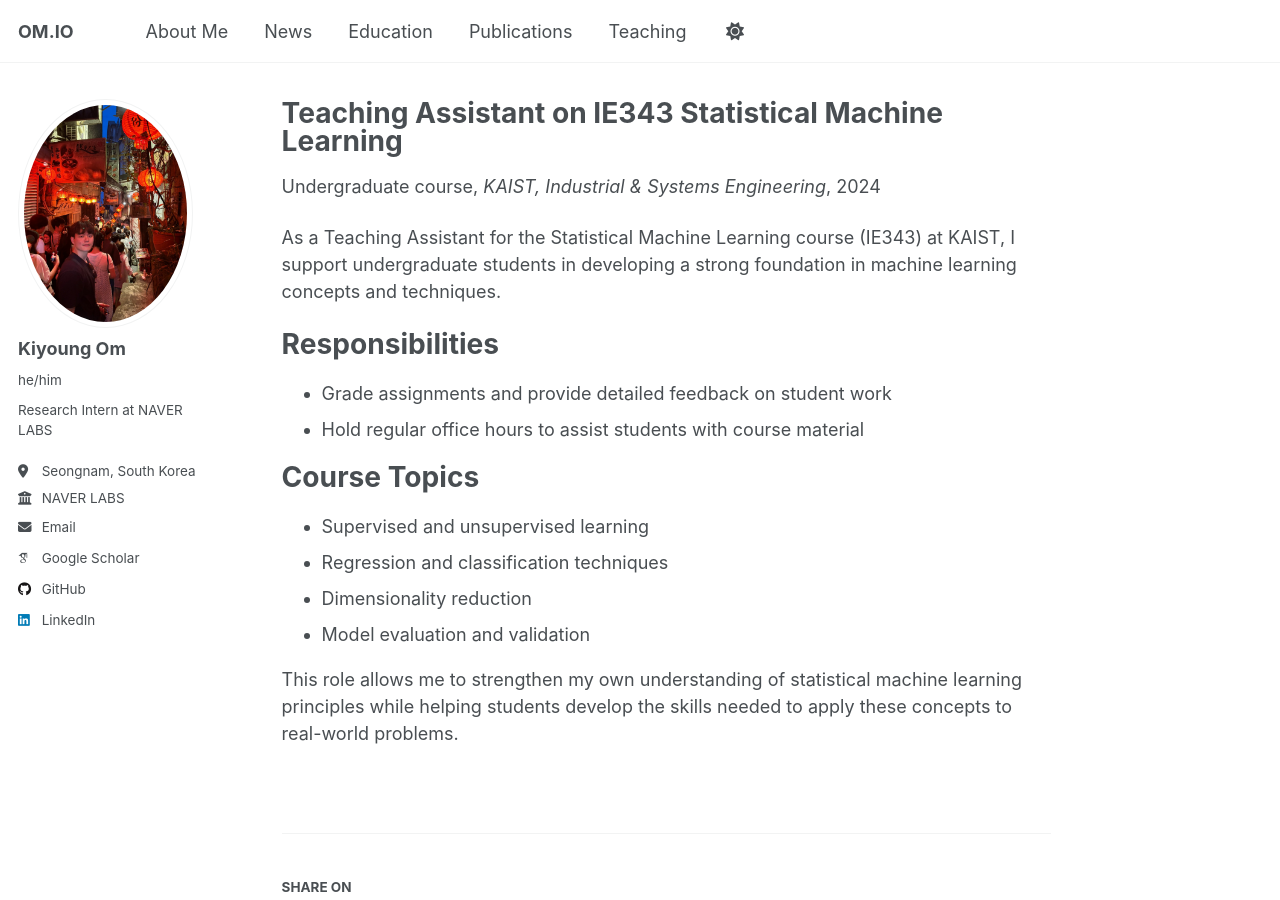
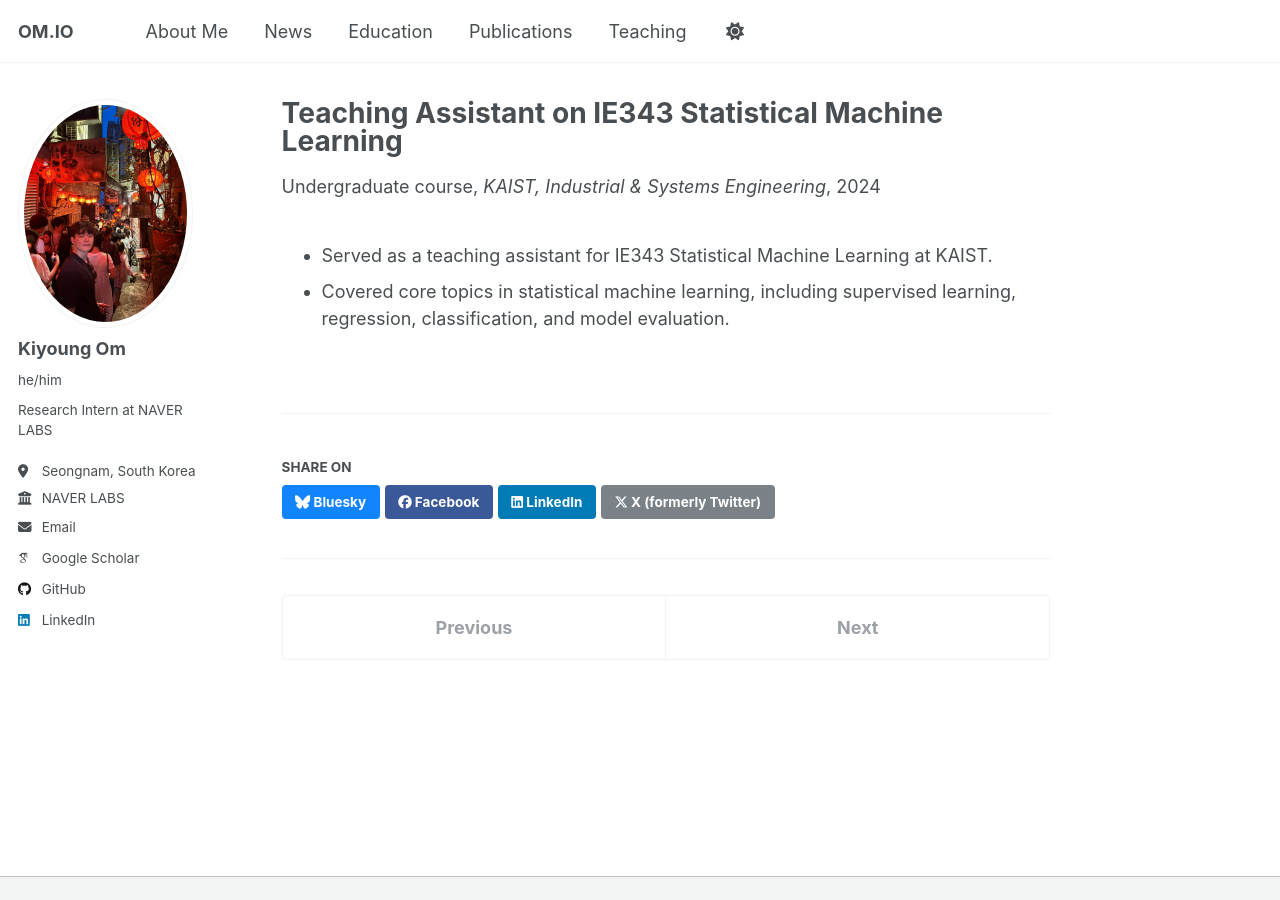
Before and after one commit to umkiyoung/umkiyoung.github.io, a Jekyll site: the page built from _teaching/2014-spring-teaching-1.md, in a window 1280 px wide and 900 px high. Built offline with Jekyll 4.4.1, drawn with Linux system fonts in a browser that asks for light colours; some web fonts are replaced.

Commit message:
Render teaching descriptions as bullets

```diff
--- a/_teaching/2014-spring-teaching-1.md
+++ b/_teaching/2014-spring-teaching-1.md
@@ -6,20 +6,10 @@ permalink: /teaching/2014-spring-teaching-1
 venue: "KAIST, Industrial & Systems Engineering"
 date: 2024-03-01
 location: "KAIST Daejeon, South Korea"
+bullets:
+  - Served as a teaching assistant for IE343 Statistical Machine Learning at KAIST.
+  - Covered core topics in statistical machine learning, including supervised learning, regression, classification, and model evaluation.
 ---
 
-As a Teaching Assistant for the Statistical Machine Learning course (IE343) at KAIST, I support undergraduate students in developing a strong foundation in machine learning concepts and techniques.
-
-Responsibilities
-======
-* Grade assignments and provide detailed feedback on student work
-* Hold regular office hours to assist students with course material
-
-Course Topics
-======
-* Supervised and unsupervised learning
-* Regression and classification techniques
-* Dimensionality reduction
-* Model evaluation and validation
-
-This role allows me to strengthen my own understanding of statistical machine learning principles while helping students develop the skills needed to apply these concepts to real-world problems.
+- Served as a teaching assistant for IE343 Statistical Machine Learning at KAIST.
+- Covered core topics in statistical machine learning, including supervised learning, regression, classification, and model evaluation.
```
Also changed, not shown: _includes/teaching-item.html (+7 -1 lines), _teaching/2015-spring-teaching-2.md (+5 -13 lines).
